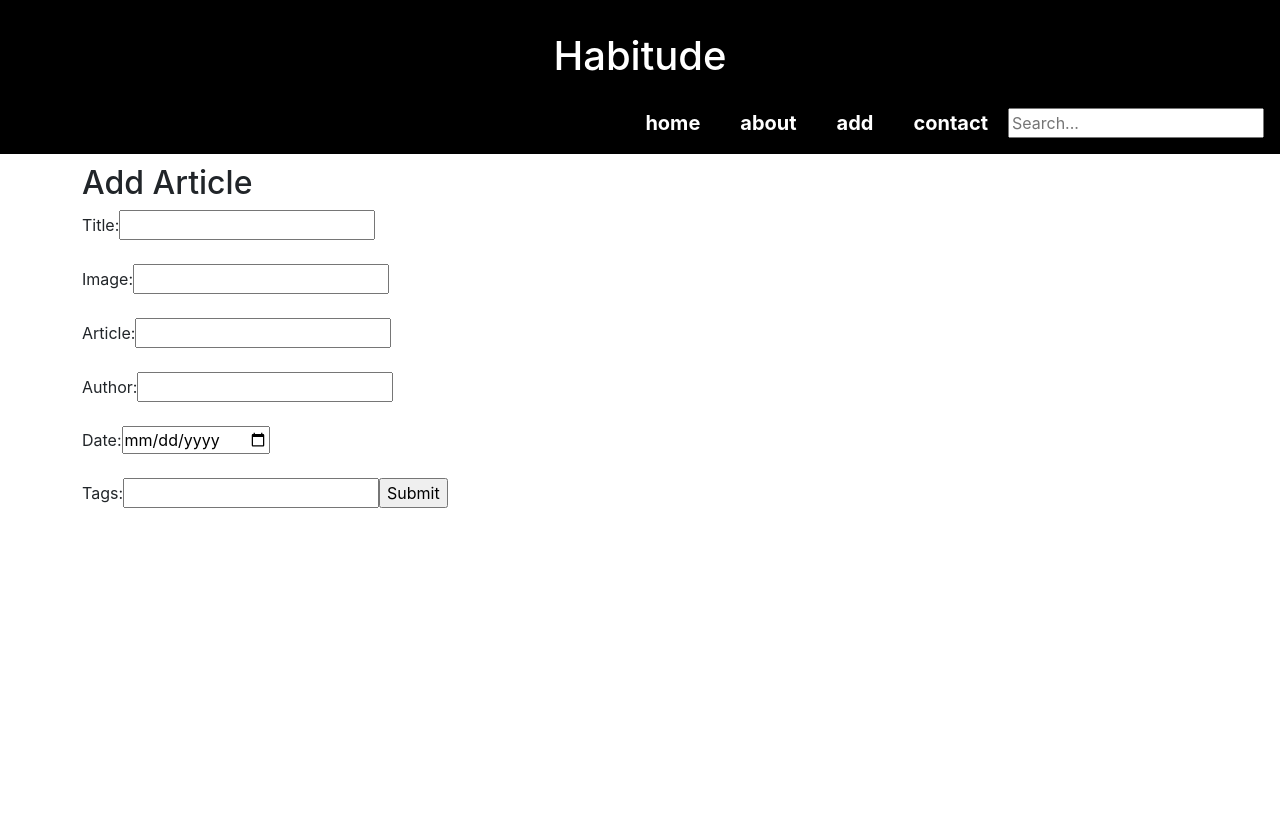
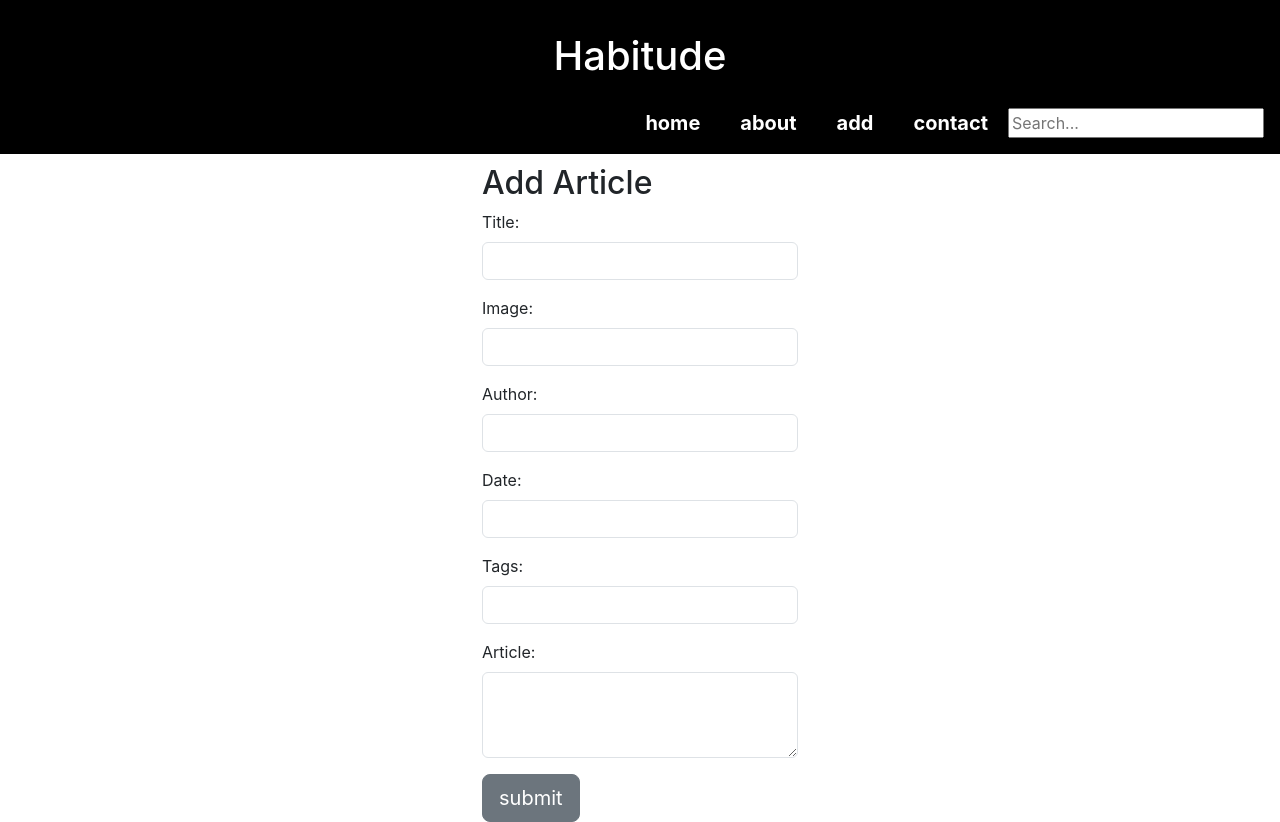
Before and after one commit to rbsavary/ben-and-steve-frontend, a React (Create React App) app: page /add in a window 1280 px wide. Before the commit the page ends 800 px from the top, so only its background shows below. Built offline with nearby package versions, Linux system fonts and the light colour scheme.

Commit message:
Add post complete

```diff
--- a/src/components/Add.js
+++ b/src/components/Add.js
@@ -1,47 +1,86 @@
 import { useState } from 'react'
+import { useNavigate } from "react-router-dom";
 
-const Add = (props) => {
-    const [blog, setBlog] = useState({name: '', age: 0})
+const Add = ({ handleCreate }) => {
+    const [post, setPost] = useState({});
+    const navigate = useNavigate();
 
 
-    const handleChange = (event) => {
-        setBlog({...blog, [event.target.name]: event.target.value})
+    const handleChange = e => {
+        setPost({ ...post, [e.target.name]: e.target.value });
     }
 
-    const handleSubmit = (event) => {
-        event.preventDefault()
-        props.handleCreate(blog)
+    const handleSubmit = e => {
+        e.preventDefault();
+        handleCreate(post);
+        navigate("/");
     }
 
-
-
-
     return (
-        <>
+        <div className="add-form">
             <h2>Add Article</h2>
             <form onSubmit={handleSubmit}>
-                <label htmlFor="title">Title: </label>
-                <input type="text" name="title" onChange={handleChange}/>
-                <br/>
-                <br/>
-                <label htmlFor="image">Image: </label>
-                <input type="text" name="image" onChange={handleChange}/>
-                <br/>
-                <br/>
-                <label htmlFor="article">Article: </label>
-                <input type="text" name="article" onChange={handleChange}/>
-                <br/>
-                <br/><label htmlFor="author">Author: </label>
-                <input type="text" name="author" onChange={handleChange}/>
-                <br/>
-                <br/><label htmlFor="date">Date: </label>
-                <input type="date" name="date" onChange={handleChange}/>
-                <br/>
-                <br/><label htmlFor="tags">Tags: </label>
-                <input type="text" name="tags" onChange={handleChange}/>
-                <input type="submit"/>
+                <div className="mb-3">
+                    <label className="form-label" htmlFor="title">Title: </label>
+                    <input
+                        className="form-control"
+                        type="text"
+                        name="title"
+                        id="title"
+                        onChange={handleChange} />
+                </div>
+                <div className="mb-3">
+                    <label className="form-label" htmlFor="image">Image: </label>
+                    <input
+                        className="form-control"
+                        type="text"
+                        name="image"
+                        id="image"
+                        onChange={handleChange} />
+                </div>
+                <div className="mb-3">
+                    <label className="form-label" htmlFor="author">Author: </label>
+                    <input
+                        className="form-control"
+                        type="text"
+                        name="author"
+                        id="author"
+                        onChange={handleChange} />
+                </div>
+                <div className="mb-3">
+                    <label className="form-label" htmlFor="date">Date: </label>
+                    <input
+                        className="form-control"
+                        type="text"
+                        name="date"
+                        id="date"
+                        onChange={handleChange} />
+                </div>
+                <div className="mb-3">
+                    <label className="form-label" htmlFor="tags">Tags: </label>
+                    <input
+                        className="form-control"
+                        type="text"
+                        name="tags"
+                        id="tags"
+                        onChange={handleChange} />
+                </div>
+                <div className="mb-3">
+                    <label className="form-label" htmlFor="article">Article: </label>
+                    <textarea
+                        className="form-control"
+                        type="text"
+                        name="article"
+                        id="article"
+                        rows="3"
+                        onChange={handleChange} />
+                </div>
+                <input
+                    className="btn btn-secondary btn-lg"
+                    type="submit"
+                    value="submit" />
             </form>
-        </>
+        </div>
     )
 }
 
--- a/src/index.css
+++ b/src/index.css
@@ -59,7 +59,7 @@ nav a:hover, .post a:hover {
   color: #fff;
 }
 
-.contact-form, .edit-form {
+.contact-form, .edit-form, .add-form {
   margin: 0 25rem;
 }
 
```
Also changed, not shown: src/App.js (+12 -4 lines).
